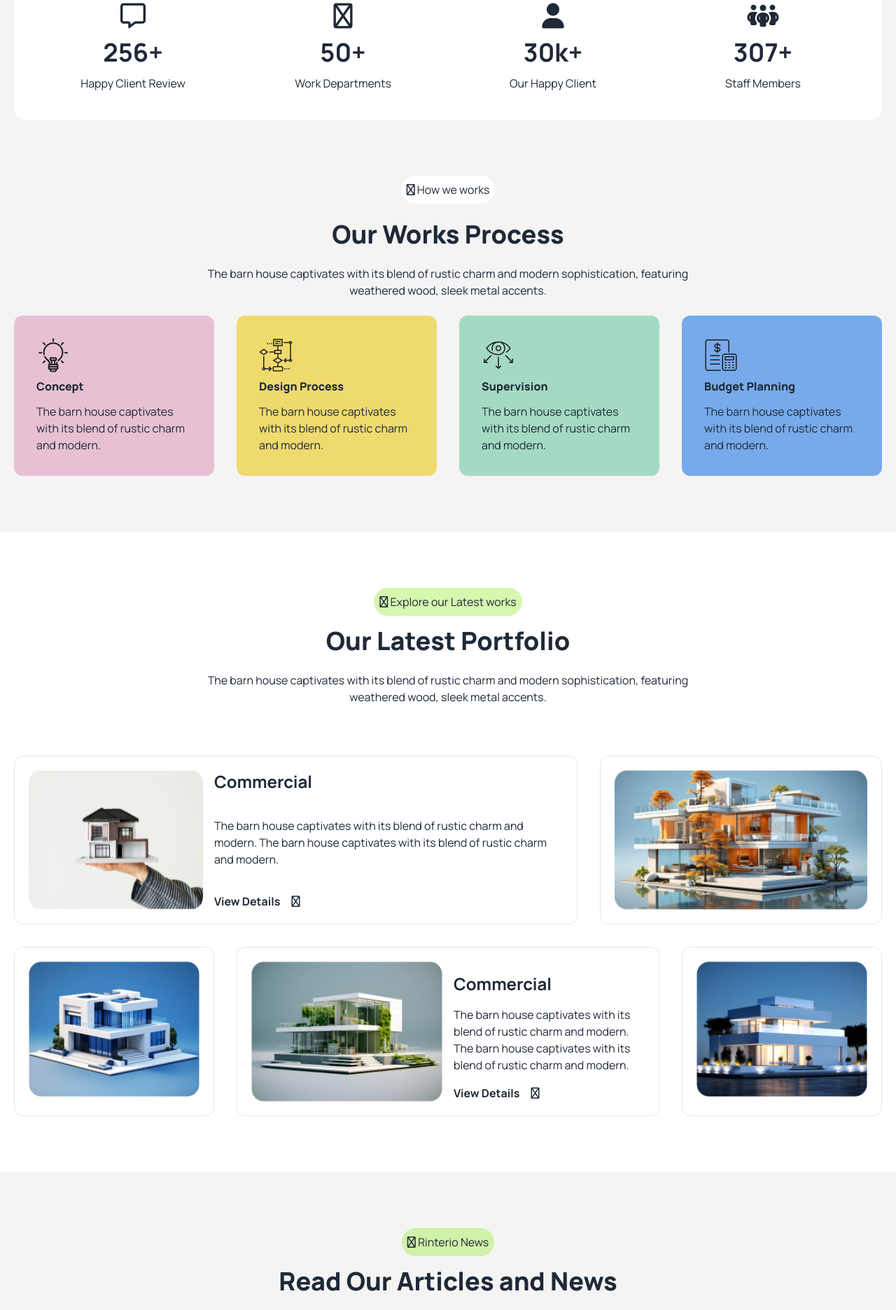
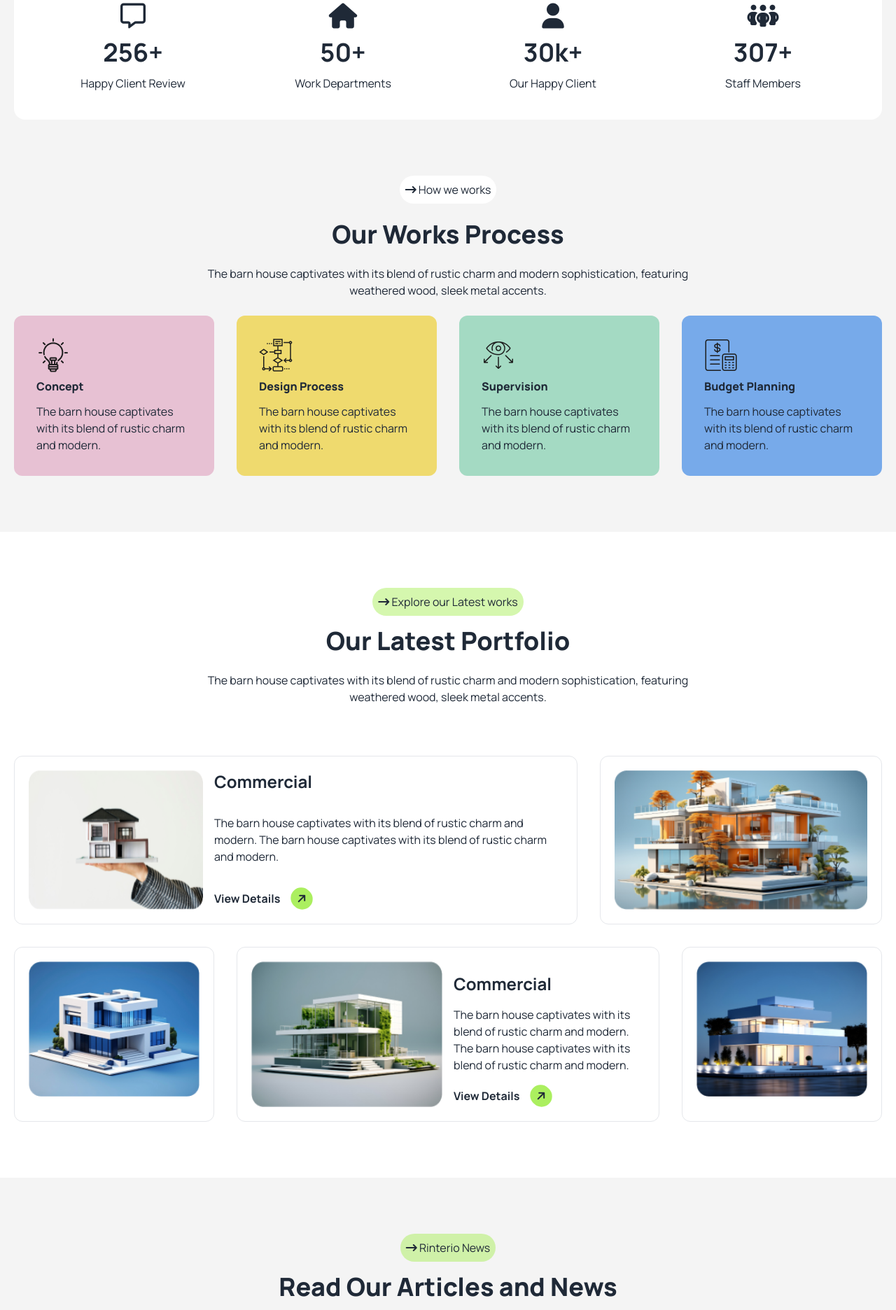
Before and after one commit to SagarKarmoker/House-website, a plain HTML site: page index.html in a window 1280 px wide. Shown: the part 1650-3522 px from the top of the page at 70% size. Drawn offline with nearby package versions, Linux system fonts and the light colour scheme.

Commit message:
icons fixed

```diff
--- a/index.html
+++ b/index.html
@@ -110,7 +110,7 @@
                                         <img src="assets/Vector.png" alt="" />
                                     </div>
                                     <div class="bg-white rounded-full p-2 w-fit">
-                                        <i class="fa-regular fa-arrow-right"></i>
+                                        <i class="fa-solid fa-arrow-right-long"></i>
                                         About us
                                     </div>
                                 </div>
@@ -165,7 +165,7 @@
                                 <p>Happy Client Review</p>
                             </div>
                             <div class="flex flex-col items-center space-y-3">
-                                <i class="fa-regular fa-house text-4xl"></i>
+                                <i class="fa-solid fa-house text-4xl"></i>
                                 <p class="font-bold text-4xl">50+</p>
                                 <p>Work Departments</p>
                             </div>
@@ -185,7 +185,7 @@
                     <!-- work process -->
                     <section class="mt-20 space-y-6">
                         <div class="bg-white rounded-full p-2 w-fit mx-auto">
-                            <i class="fa-regular fa-arrow-right"></i>
+                            <i class="fa-solid fa-arrow-right-long"></i>
                             How we works
                         </div>
                         <h1 class="text-center font-extrabold text-4xl">Our Works Process</h1>
@@ -240,7 +240,7 @@
             <!-- portfolio -->
             <section class="mt-20">
                 <div class="bg-secondary-color rounded-full p-2 w-fit mx-auto">
-                    <i class="fa-regular fa-arrow-right"></i>
+                    <i class="fa-solid fa-arrow-right-long"></i>
                     Explore our Latest works
                 </div>
                 <div class="space-y-6 mt-4">
@@ -268,7 +268,7 @@
                                 </p>
                                 <div class="flex items-center gap-x-4">
                                     <p class="font-bold">View Details</p>
-                                    <i class="fa-regular fa-arrow-right"></i>
+                                    <i class="fa-solid fa-arrow-right bg-primary-color p-2 rounded-full -rotate-45"></i>
                                 </div>
                             </div>
                         </div>
@@ -294,7 +294,7 @@
                                 </p>
                                 <div class="flex items-center gap-x-4">
                                     <p class="font-bold">View Details</p>
-                                    <i class="fa-regular fa-arrow-right"></i>
+                                    <i class="fa-solid fa-arrow-right bg-primary-color p-2 rounded-full -rotate-45"></i>
                                 </div>
                             </div>
                         </div>
@@ -309,7 +309,7 @@
         <section class="mt-20 py-10 bg-bg-secondary">
             <div class="md:container mx-auto mt-10 px-5">
                 <div class="bg-secondary-color rounded-full p-2 w-fit mx-auto">
-                    <i class="fa-regular fa-arrow-right"></i>
+                    <i class="fa-solid fa-arrow-right-long"></i>
                     Rinterio News
                 </div>
                 <div class="space-y-6 mt-4">
@@ -401,7 +401,7 @@
         <section class="m-2 py-10 bg-contact-bg">
             <div class="md:container mx-auto mt-10 px-5">
                 <div class="bg-secondary-color rounded-full p-2 w-fit mx-auto">
-                    <i class="fa-regular fa-arrow-right"></i>
+                    <i class="fa-solid fa-arrow-right-long"></i>
                     Let’s Connect
                 </div>
                 <div class="space-y-5 mt-5">
```
